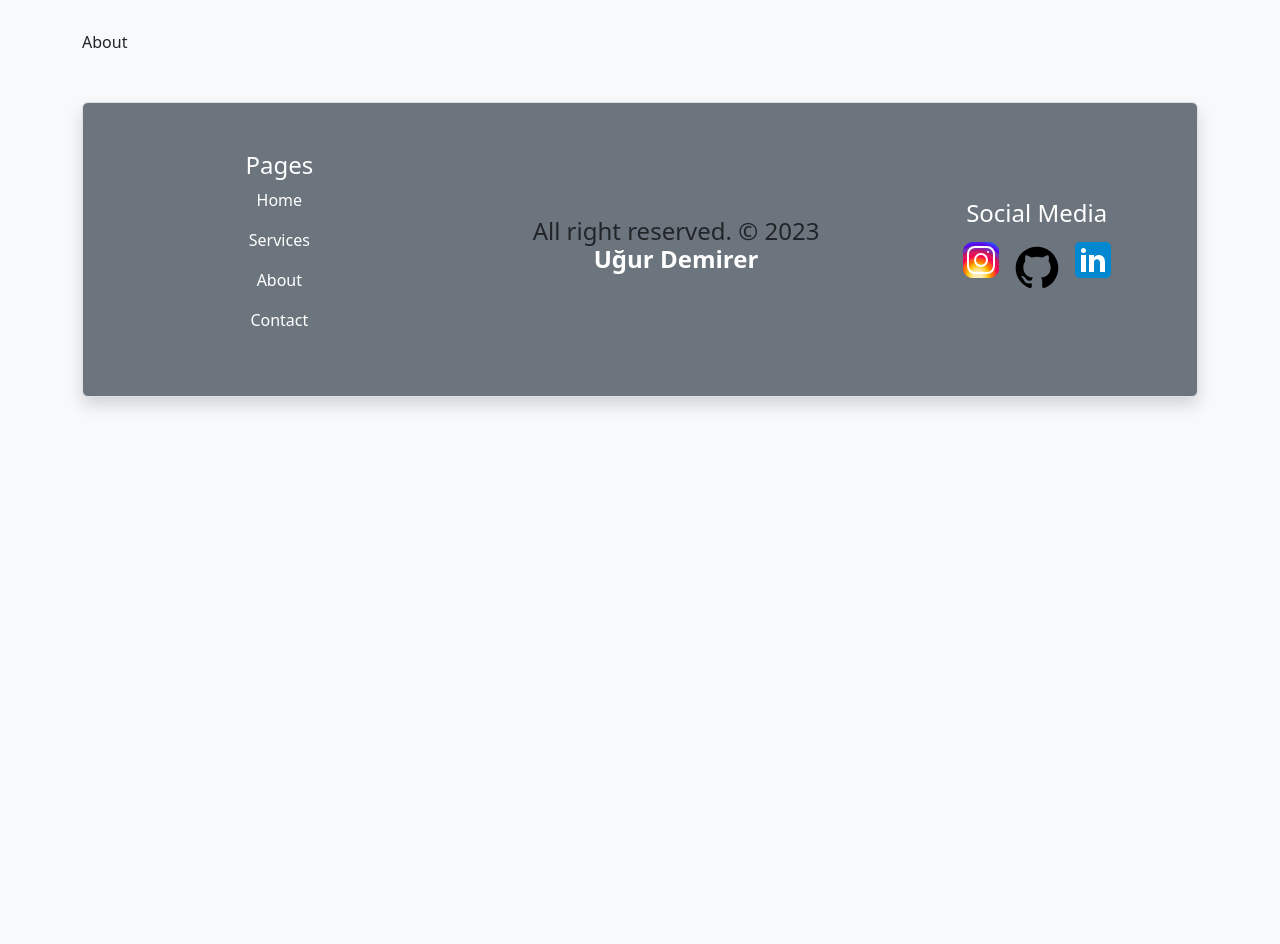
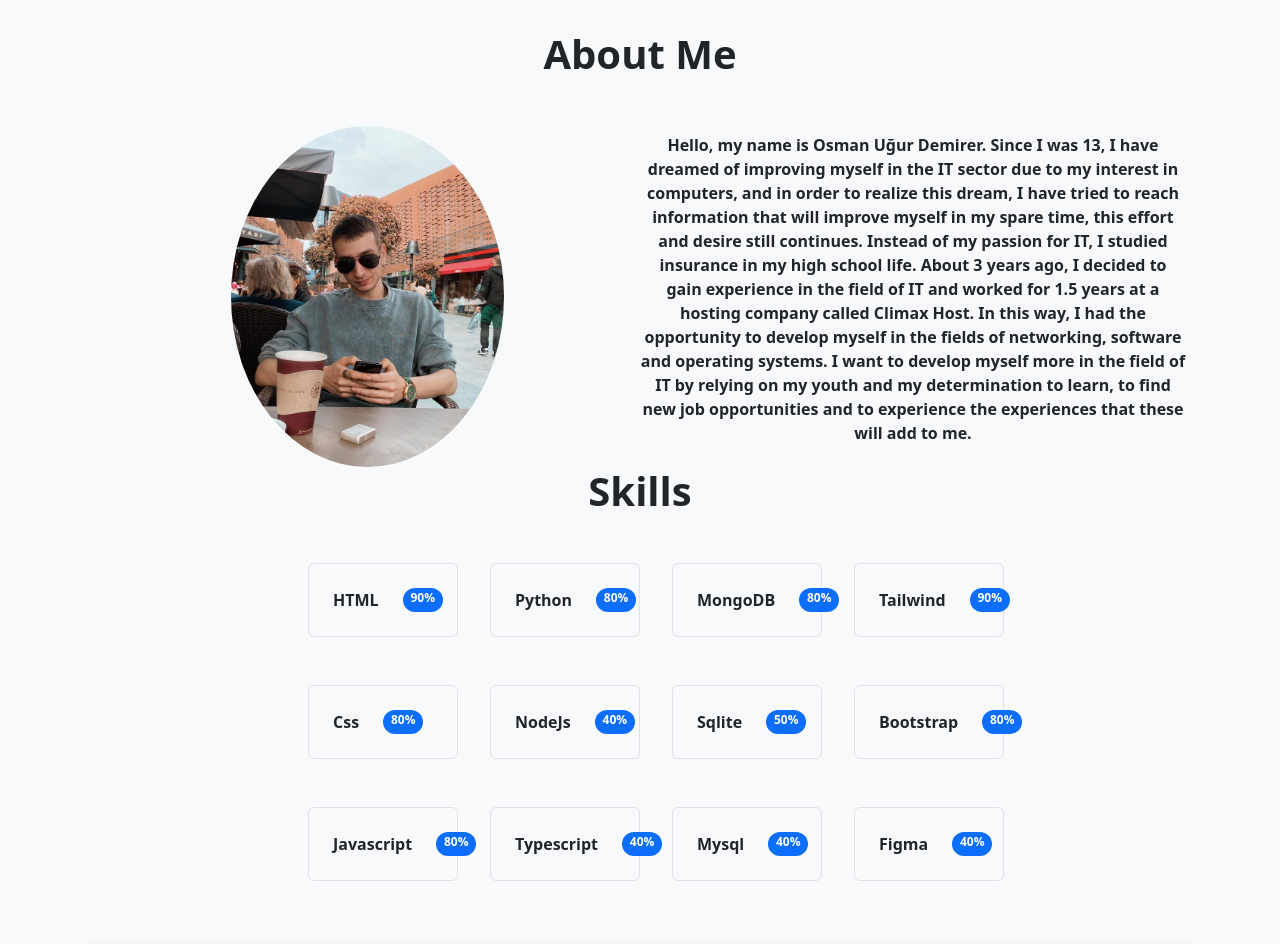
Before and after one commit to Ugurdmrer/Portfolio, a React (Vite) app: page /About in a window 1280 px wide. Shown: the part 140-1084 px from the top of the page. Before the commit the page ends 800 px from the top, so only its background shows below. Built offline with nearby package versions, Linux system fonts and the light colour scheme.

Commit message:
about page done.

```diff
--- a/src/pages/About.tsx
+++ b/src/pages/About.tsx
@@ -1,6 +1,86 @@
+import aboutImage from "../assets/images/ugurdemirer.jpg";
 
 export default function About() {
   return (
-    <div>About</div>
-  )
+    <div className="container">
+      <h1 className="d-flex justify-content-center fw-bold mb-5">About Me</h1>
+      <div className="d-flex">
+        <div className="col-6 justify-content-center d-flex">
+          <img src={aboutImage} alt="image" className="rounded-circle w-50" />
+        </div>
+        <div className="col-6 d-flex flex-column justify-content-center">
+          <p className="text-center fw-bold">
+            Hello, my name is Osman Uğur Demirer. Since I was 13, I have dreamed
+            of improving myself in the IT sector due to my interest in
+            computers, and in order to realize this dream, I have tried to reach
+            information that will improve myself in my spare time, this effort
+            and desire still continues. Instead of my passion for IT, I studied
+            insurance in my high school life. About 3 years ago, I decided to
+            gain experience in the field of IT and worked for 1.5 years at a
+            hosting company called Climax Host. In this way, I had the
+            opportunity to develop myself in the fields of networking, software
+            and operating systems. I want to develop myself more in the field of
+            IT by relying on my youth and my determination to learn, to find new
+            job opportunities and to experience the experiences that these will
+            add to me.
+          </p>
+        </div>
+      </div>
+      <h1 className="d-flex justify-content-center fw-bold mb-5">Skills</h1>
+      <div className="d-flex justify-content-center">
+        <div className="col-2">
+          <ul className="d-flex flex-column gap-5">
+            <li className="list-group-item">
+              <div className="border rounded p-4 d-flex gap-4 bg-light fw-bold">HTML <span className=" badge bg-primary rounded-pill">90%</span></div>
+            </li>
+            <li className="list-group-item">
+              <div className="border rounded p-4 d-flex gap-4 bg-light fw-bold">Css <span className=" badge bg-primary rounded-pill">80%</span></div>
+            </li>
+            <li className="list-group-item">
+              <div className="border rounded p-4 d-flex gap-4 bg-light fw-bold">Javascript <span className=" badge bg-primary rounded-pill">80%</span></div>
+            </li>
+          </ul>
+        </div>
+        <div className="col-2">
+          <ul className="d-flex flex-column gap-5">
+            <li className="list-group-item">
+              <div className="border rounded p-4 d-flex gap-4 bg-light fw-bold">Python <span className=" badge bg-primary rounded-pill">80%</span></div>
+            </li>
+            <li className="list-group-item">
+              <div className="border rounded p-4 d-flex gap-4 bg-light fw-bold">NodeJs <span className=" badge bg-primary rounded-pill">40%</span></div>
+            </li>
+            <li className="list-group-item">
+              <div className="border rounded p-4 d-flex gap-4 bg-light fw-bold">Typescript <span className=" badge bg-primary rounded-pill">40%</span></div>
+            </li>
+          </ul>
+        </div>
+        <div className="col-2">
+          <ul className="d-flex flex-column gap-5">
+            <li className="list-group-item">
+              <div className="border rounded p-4 d-flex gap-4 bg-light fw-bold">MongoDB <span className=" badge bg-primary rounded-pill">80%</span></div>
+            </li>
+            <li className="list-group-item">
+              <div className="border rounded p-4 d-flex gap-4 bg-light fw-bold">Sqlite <span className=" badge bg-primary rounded-pill">50%</span></div>
+            </li>
+            <li className="list-group-item">
+              <div className="border rounded p-4 d-flex gap-4 bg-light fw-bold">Mysql <span className=" badge bg-primary rounded-pill">40%</span></div>
+            </li>
+          </ul>
+        </div>
+        <div className="col-2">
+          <ul className="d-flex flex-column gap-5">
+            <li className="list-group-item">
+              <div className="border rounded p-4 d-flex gap-4 bg-light fw-bold">Tailwind <span className=" badge bg-primary rounded-pill">90%</span></div>
+            </li>
+            <li className="list-group-item">
+              <div className="border rounded p-4 d-flex gap-4 bg-light fw-bold">Bootstrap <span className=" badge bg-primary rounded-pill">80%</span></div>
+            </li>
+            <li className="list-group-item">
+              <div className="border rounded p-4 d-flex gap-4 bg-light fw-bold">Figma <span className=" badge bg-primary rounded-pill">40%</span></div>
+            </li>
+          </ul>
+        </div>
+      </div>
+    </div>
+  );
 }
```
Also changed, not shown: src/assets/images/ugurdemirer.jpg (added).
